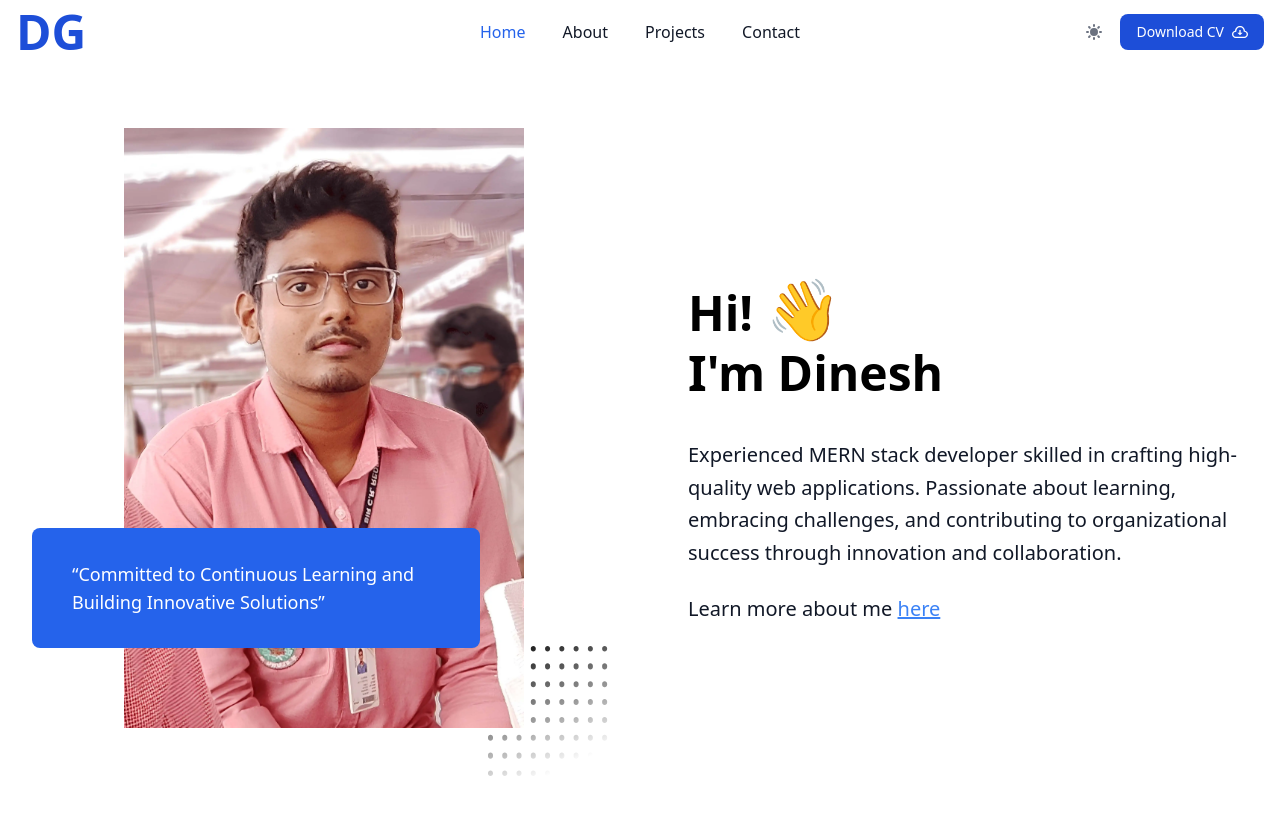
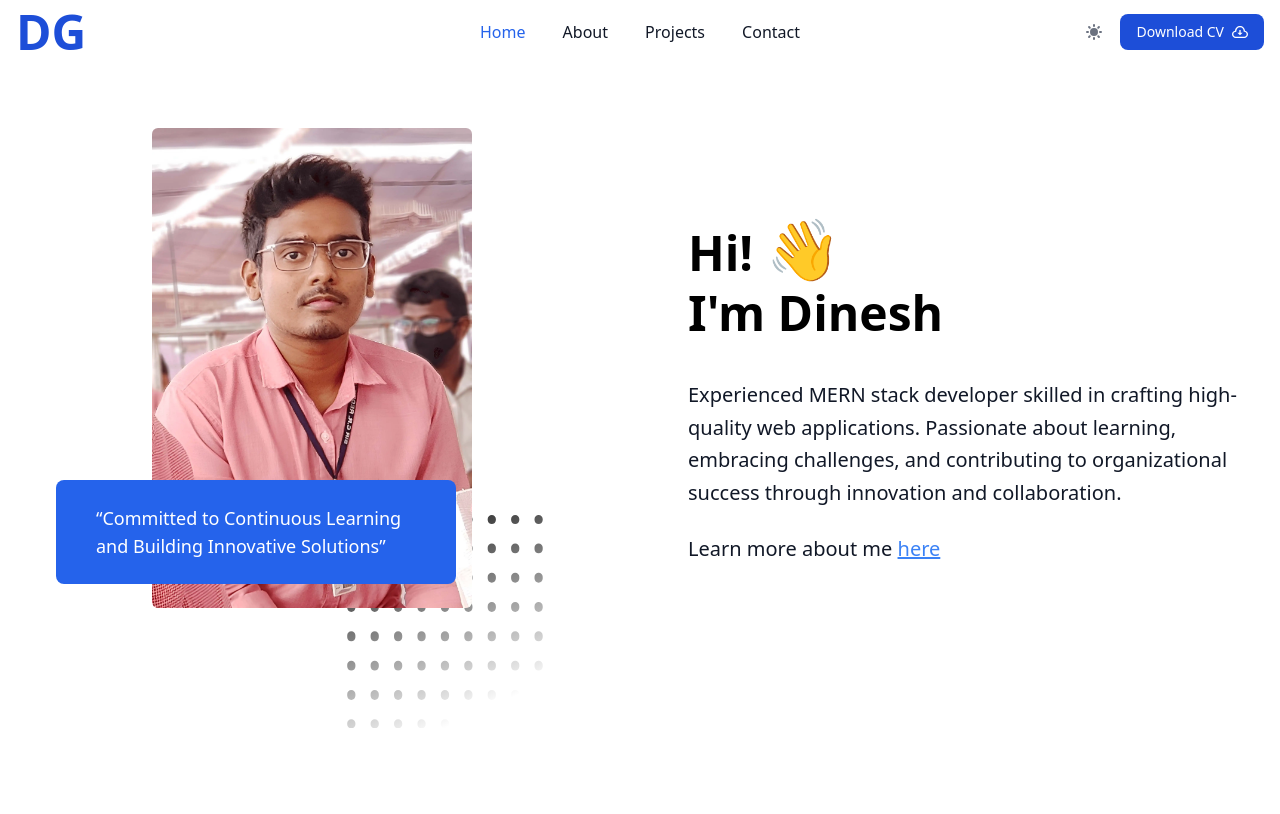
Before and after one commit to Dinesh485/dinesh-ghantasala-portfolio-v4, a React (Vite) app: page / in a window 1280 px wide. Shown: the top 814 px of the page. Built offline with nearby package versions, Linux system fonts and the light colour scheme.

Commit message:
improved image loading, adjust profile image

```diff
--- /dev/null
+++ b/src/components/ImageLoader.jsx
@@ -0,0 +1,31 @@
+import React, { useState } from 'react';
+
+const ImageLoader = ({ src, alt }) => {
+    const [loading, setLoading] = useState(true);
+
+    const handleImageLoad = () => {
+        setLoading(false);
+    };
+
+    return (
+        <div className='w-full h-full overflow-hidden bg-gray-200 rounded-md'>
+            {loading &&
+                    <div class="flex items-center justify-center w-full h-full bg-gray-300 rounded  dark:bg-gray-700 animate-pulse">
+                        <svg class="w-10 h-10 text-gray-200 dark:text-gray-600" aria-hidden="true" xmlns="http://www.w3.org/2000/svg" fill="currentColor" viewBox="0 0 20 18">
+                            <path d="M18 0H2a2 2 0 0 0-2 2v14a2 2 0 0 0 2 2h16a2 2 0 0 0 2-2V2a2 2 0 0 0-2-2Zm-5.5 4a1.5 1.5 0 1 1 0 3 1.5 1.5 0 0 1 0-3Zm4.376 10.481A1 1 0 0 1 16 15H4a1 1 0 0 1-.895-1.447l3.5-7A1 1 0 0 1 7.468 6a.965.965 0 0 1 .9.5l2.775 4.757 1.546-1.887a1 1 0 0 1 1.618.1l2.541 4a1 1 0 0 1 .028 1.011Z" />
+                        </svg>
+                    </div>
+            }
+
+            <img
+                src={src}
+                alt={alt}
+                onLoad={handleImageLoad}
+                style={{ display: loading ? 'none' : 'block' }}
+                className=' object-cover'
+            />
+        </div>
+    );
+};
+
+export default ImageLoader;
--- a/src/pages/Home.jsx
+++ b/src/pages/Home.jsx
@@ -3,6 +3,7 @@ import profileimage from 'src/assets/images/profile.webp'
 import {motion } from 'framer-motion'
 import { pageVarients,  fadeInVarients } from 'src/constants/animationVariants'
 import DotsPattern from 'src/components/dotsPattern'
+import ImageLoader from 'src/components/ImageLoader'
 const Home = () => {
 
 
@@ -13,21 +14,23 @@ const Home = () => {
         <section className="py-20 sm:py-16 lg:py-24 xl:pt-32 ">
             <div className="px-4 mx-auto max-w-7xl sm:px-6 lg:px-8 ">
                 <div className="grid items-center grid-cols-1 lg:grid-cols-2 gap-x-12 xl:gap-x-24 gap-y-12">
-                    <div className="relative lg:mb-12">
-                        <div className="absolute -right-0 -bottom-8 xl:-bottom-12 xl:-right-4 dark:hue-rotate-30" >
+                    <div className=" lg:mb-12 flex justify-center">
+                          <div className="relative w-56 lg:w-72 xl:w-80  ">
+                              <div className="absolute w-2/3 -right-[25%] -bottom-[25%] dark:hue-rotate-30" >
                                   <DotsPattern />
                               </div>
-                        <div className="pl-12 pr-6 ">
-                            <img className="relative max-h-[600px] mx-auto" src={profileimage} alt=""   />
+                              <div className="aspect-[2/3]  relative rounded-md"    >
+                                  <ImageLoader src={profileimage} alt="profile picture" />
                               </div>
-                        <div className="absolute left-0 pr-12 bottom-8 xl:bottom-20">
-                            <div className="max-w-xs bg-blue-600 rounded-lg sm:max-w-md xl:max-w-md">
-                                <div className="px-3 py-4 sm:px-5 sm:py-8">
+                              <div className="absolute bottom-[5%] -left-[30%] w-[125%]  ">
+                                  <div className=" bg-blue-600 rounded-lg w-full">
+                                      <div className="px-3 py-4 lg:px-5 lg:py-6">
                                           <div className="flex items-start">
 
                                               <blockquote className="ml-5">
-                                            <p className="text-sm font-medium text-white sm:text-lg">“Committed to Continuous Learning and Building Innovative Solutions”</p>
+                                                  <p className="text-sm font-medium text-white lg:text-base xl:text-lg">“Committed to Continuous Learning and Building Innovative Solutions”</p>
                                               </blockquote>
+                                          </div>
                                       </div>
                                   </div>
                               </div>
--- a/src/pages/projects.jsx
+++ b/src/pages/projects.jsx
@@ -1,6 +1,7 @@
 import { fadeInVarients, pageVarients } from "src/constants/animationVariants"
 import { motion } from 'framer-motion'
 import projects from 'src/constants/projects'
+import ImageLoader from "src/components/ImageLoader"
 const Projects = () => {
     const variants = {
         hidden:{
@@ -24,11 +25,11 @@ const Projects = () => {
                        <div className="grid md:grid-cols-2 gap-5 py-10  sm:py-16 lg:py-24">
                          {projects && projects.length> 0 && projects.map(project =>{
                              return (
-                                <motion.a variants={fadeInVarients} initial = {'hidden'} animate = {'show'} whileHover = {'showChild'} href = {project.link} key ={project.name} target = '_blank' rel = 'noreferrer' className=" group relative w-full  overflow-hidden rounded-2xl shadow-lg">
-                                     <img src = {project.image} alt = "project image" className="h-full  filter " />
+                                <motion.a variants={fadeInVarients} initial = {'hidden'} animate = {'show'} whileHover = {'showChild'} href = {project.link} key ={project.name} target = '_blank' rel = 'noreferrer' className="aspect-video group relative w-full  overflow-hidden rounded-2xl shadow-lg ">
+                                     <ImageLoader src = {project.image} alt = {project.image} />
                                      <div className="absolute bottom-0 left-0 text-white p-5 max-w-sm bg-gray-900/80 rounded-se-xl">
                                          <p className="font-medium">{project.name}</p>
-                                         <motion.p variants={variants} className="text-sm overflow-hidden">{project.desc}</motion.p>
+                                         <motion.p variants={variants} className="text-sm overflow-hidden h-0">{project.desc}</motion.p>
                                      </div>
                                 </motion.a>
                              )
```
Also changed, not shown: src/components/DotsPattern.jsx (+1 -1 lines). Lines whose indentation alone changed are shown as unchanged.
